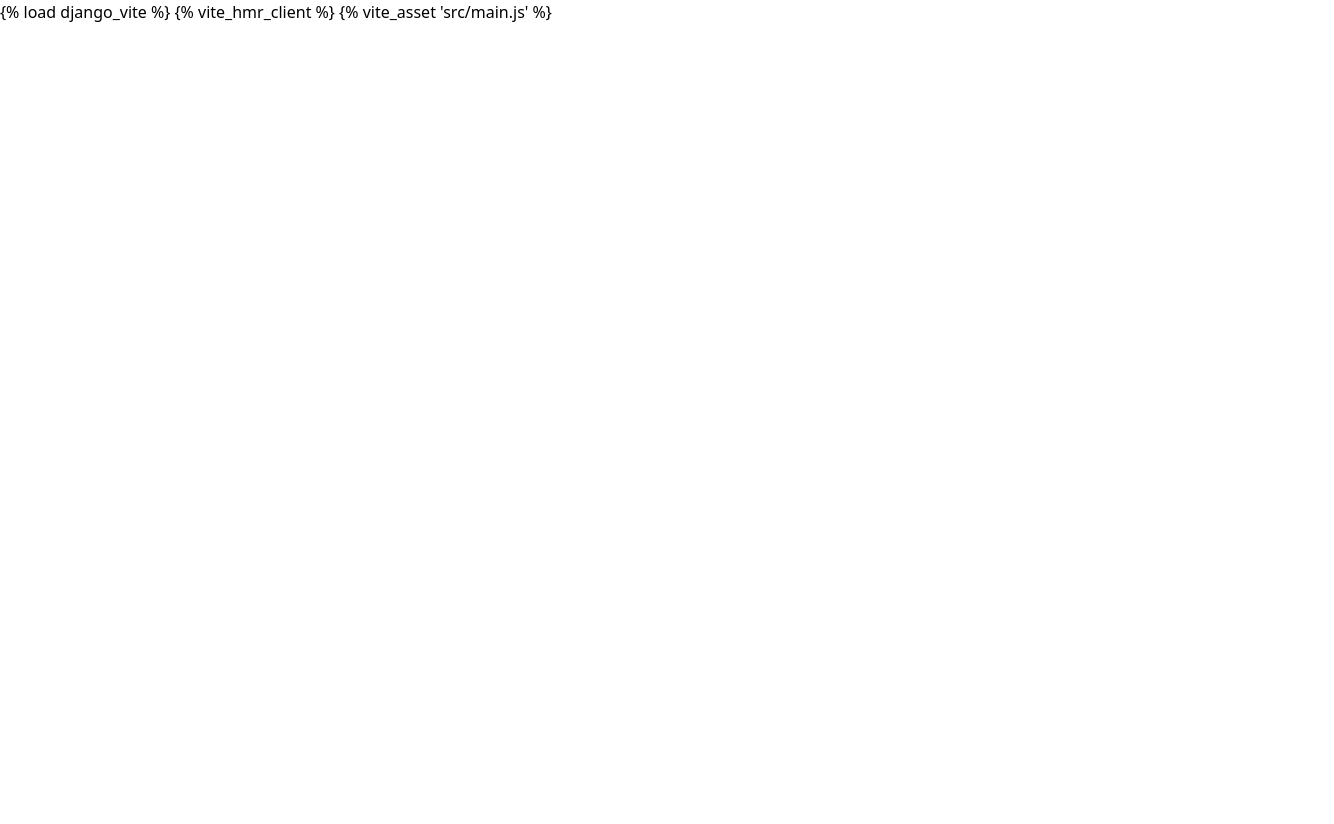
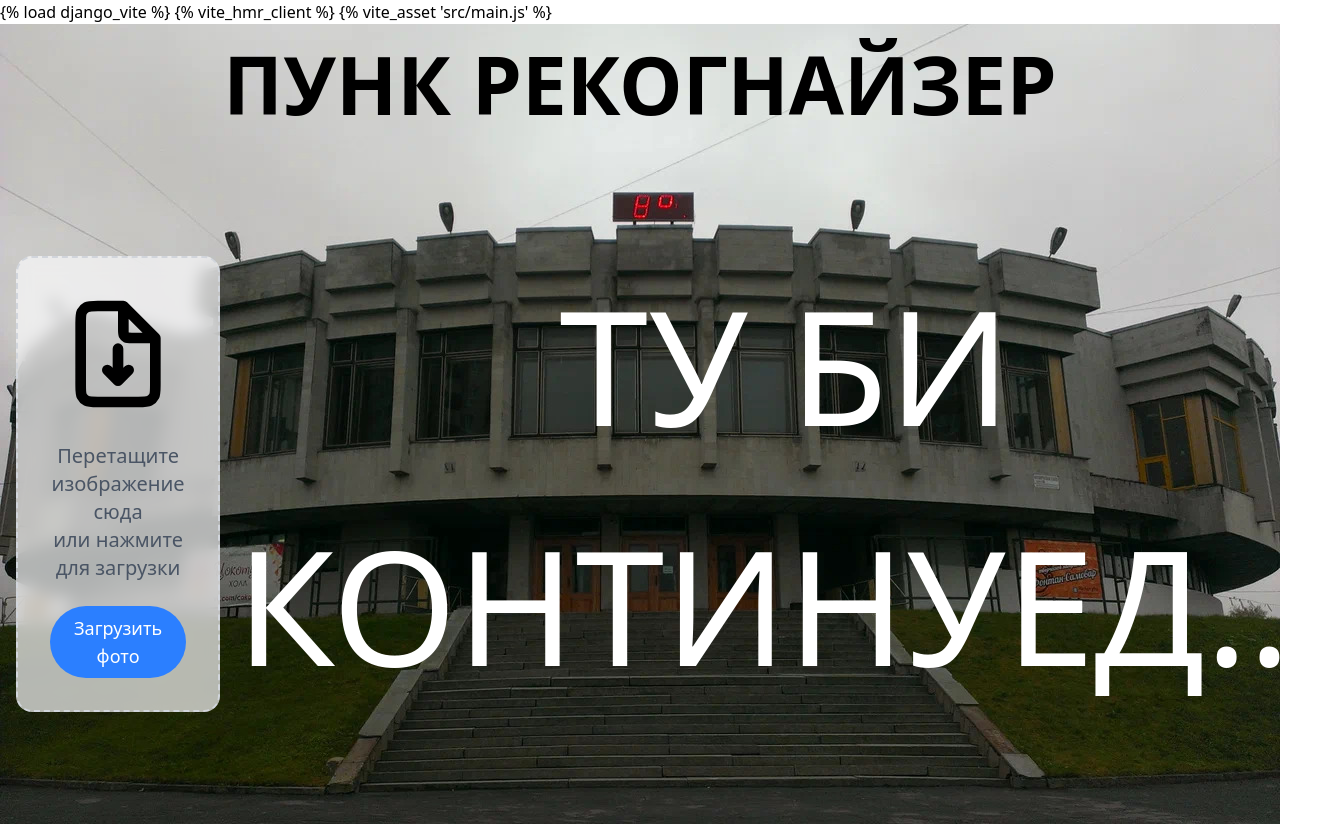
Before and after one commit to r3b0rn-acc/punk_recognizer, a Vue app in the folder client/: page / in a window 1280 px wide. Shown: the whole page, 1334 px wide, since content can reach past the window. Before the commit the page ends 800 px from the top, so only its background shows below. Built offline with nearby package versions, Linux system fonts and the light colour scheme.

Commit message:
✨ feat: added Drag and Drop zone component for file uploads. First frontend steps

```diff
--- a/client/src/App.vue
+++ b/client/src/App.vue
@@ -1,11 +1,23 @@
+<template>
+  <div class="app-background flex flex-col min-h-screen align-center">
+    <h1 class="text-center font-bold text-[5rem]">
+      ПУНК РЕКОГНАЙЗЕР
+    </h1>
+    <router-view v-slot="{ Component }">
+      <keep-alive>
+        <component :is="Component" />
+      </keep-alive>
+    </router-view>
+  </div>
+</template>
+
 <script setup>
 import { RouterView } from 'vue-router'
 </script>
 
-<template>
-  <router-view v-slot="{ Component }">
-    <keep-alive>
-      <component :is="Component" />
-    </keep-alive>
-  </router-view>
-</template>
+<style scoped>
+  .app-background {
+    @apply bg-cover bg-center bg-no-repeat;
+    background-image: url('/src/assets/puck_background.jpg');
+  }
+</style>
--- /dev/null
+++ b/client/src/components/DragAndDropZone.vue
@@ -0,0 +1,98 @@
+<template>
+  <div
+    ref="dropZone"
+    :class="[
+      'flex flex-col items-center justify-center gap-6 p-8 m-4 rounded-2xl border-2 border-dashed transition-shadow backdrop-blur-sm',
+      isOverDropZone
+        ? 'border-blue-400 bg-blue-50/70'
+        : 'border-gray-300 bg-gray-50/70 hover:shadow-lg cursor-pointer'
+    ]"
+    @click="triggerInput"
+  >
+    <div>
+      <attached-file-icon
+        v-if="!previewUrl"
+        class="w-32 h-32 text-gray-400"
+      />
+      <div v-else class="w-32 h-32">
+        <img :src="previewUrl" alt="Preview" class="w-full h-full object-cover rounded-lg" />
+      </div>
+    </div>
+
+    <p class="text-xl text-center text-gray-600">
+      Перетащите изображение сюда<br />или нажмите для загрузки
+    </p>
+    <button
+      class="px-6 py-2 rounded-full bg-blue-500 text-white text-lg font-medium transition-colors hover:bg-blue-600 focus:outline-none focus:ring-2 focus:ring-blue-300"
+      @click.stop="triggerInput"
+    >
+      <span v-if="!previewUrl">Загрузить фото</span>
+      <span v-else>Изменить фото</span>
+    </button>
+    <input
+      ref="fileInput"
+      type="file"
+      class="hidden"
+      accept="image/*"
+      @change="onFileChange"
+    />
+  </div>
+</template>
+
+<script setup>
+import { ref, onUnmounted } from 'vue'
+import { useDropZone } from '@vueuse/core'
+import AttachedFileIcon from '@/components/icons/AttachedFileIcon.vue'
+
+const dropZone = ref(null)
+const fileInput = ref(null)
+
+const file = ref(null)
+const previewUrl = ref('')
+
+const onDrop = (files) => {
+  if (files && files.length === 1) {
+    const f = files[0]
+    if (!f.type.startsWith('image')) {
+      alert('Файл должен быть изображением')
+      return
+    }
+
+    if (previewUrl.value) {
+      URL.revokeObjectURL(previewUrl.value)
+      previewUrl.value = ''
+    }
+
+    file.value = {
+      name: f.name,
+      size: f.size,
+      type: f.type,
+    }
+    previewUrl.value = URL.createObjectURL(f)
+  }
+}
+
+const { isOverDropZone } = useDropZone(dropZone, {
+  onDrop,
+  multiple: false,
+  preventDefaultForUnhandled: true,
+})
+
+const triggerInput = () => {
+  fileInput.value?.click()
+}
+
+
+const onFileChange = (e) => {
+  const files = e.target.files
+  if (files && files.length === 1) {
+    onDrop(Array.from(files))
+  }
+}
+
+onUnmounted(() => {
+  if (previewUrl.value) {
+    URL.revokeObjectURL(previewUrl.value)
+  }
+})
+</script>
--- /dev/null
+++ b/client/src/components/icons/AttachedFileIcon.vue
@@ -0,0 +1,5 @@
+<template>
+  <svg viewBox="0 0 24 24" fill="none" xmlns="http://www.w3.org/2000/svg">
+    <path d="M12 11V17M12 17L10 15M12 17L14 15M13 3H8.2C7.0799 3 6.51984 3 6.09202 3.21799C5.71569 3.40973 5.40973 3.71569 5.21799 4.09202C5 4.51984 5 5.0799 5 6.2V17.8C5 18.9201 5 19.4802 5.21799 19.908C5.40973 20.2843 5.71569 20.5903 6.09202 20.782C6.51984 21 7.0799 21 8.2 21H15.8C16.9201 21 17.4802 21 17.908 20.782C18.2843 20.5903 18.5903 20.2843 18.782 19.908C19 19.4802 19 18.9201 19 17.8V9M13 3L19 9M13 3V7.4C13 7.96005 13 8.24008 13.109 8.45399C13.2049 8.64215 13.3578 8.79513 13.546 8.89101C13.7599 9 14.0399 9 14.6 9H19" stroke="#000000" stroke-width="2" stroke-linecap="round" stroke-linejoin="round"/>
+  </svg>
+</template>
--- a/client/src/views/Recognizer.vue
+++ b/client/src/views/Recognizer.vue
@@ -1,11 +1,12 @@
 <template>
-
+  <div class="flex flex-1 items-center justify-between">
+    <div class="flex justify-center items-center h-[23.5rem]">
+      <drag-and-drop-zone />
+      <div class="text-center text-white text-[10rem]">ТУ БИ КОНТИНУЕД...</div>
+    </div>
+  </div>
 </template>
 
 <script setup>
-
+import DragAndDropZone from "@/components/DragAndDropZone.vue";
 </script>
-
-<style scoped>
-
-</style>
```
Also changed, not shown: client/src/assets/puck_background.jpg (added).
